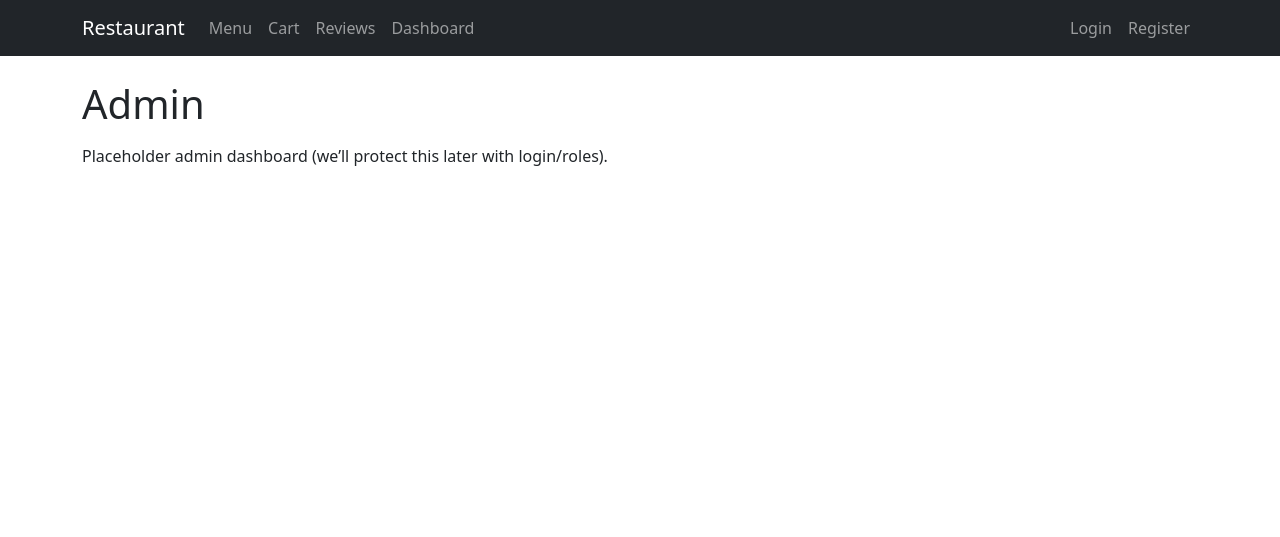
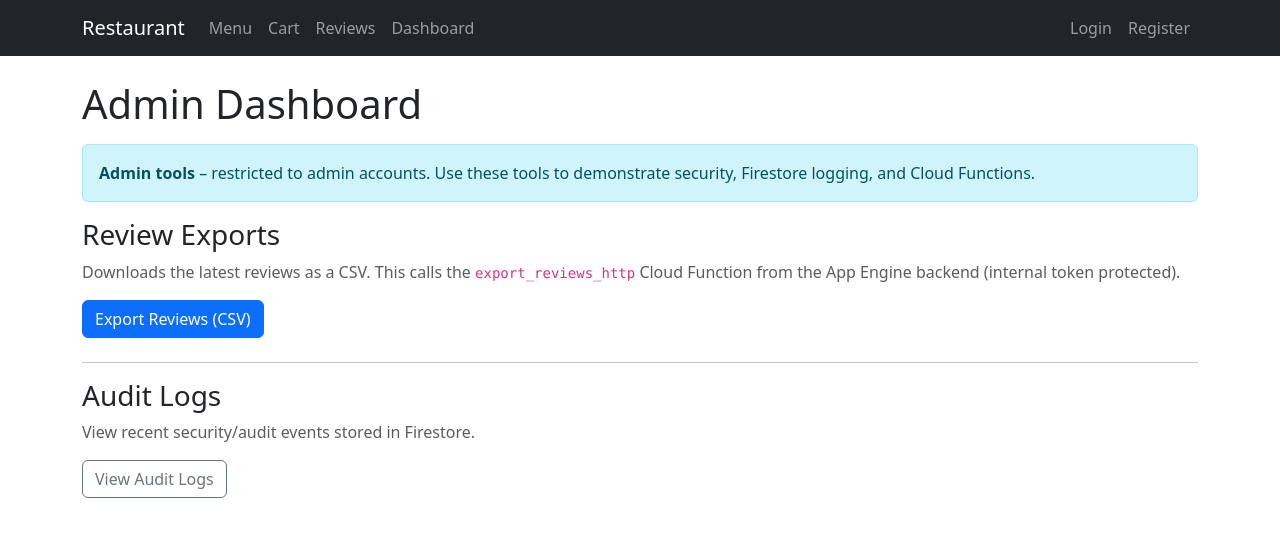
Before and after one commit to michaelSands04/systemsDevelopment-Resturant, a Python web app: template templates/admin.html in a window 1280 px wide. Shown: the top 537 px of the page. Run offline with Jinja, Linux system fonts and the light colour scheme; the template is opened without the code that fills it, so the values that code supplies are empty.

Commit message:
Enhance admin dashboard UI

```diff
--- a/templates/admin.html
+++ b/templates/admin.html
@@ -1,5 +1,35 @@
 {% extends "base.html" %}
 {% block content %}
-  <h1 class="mb-3">Admin</h1>
-  <p>Placeholder admin dashboard (we’ll protect this later with login/roles).</p>
+  <h1 class="mb-3">Admin Dashboard</h1>
+
+  <div class="alert alert-info">
+    <strong>Admin tools</strong> – restricted to admin accounts.
+    Use these tools to demonstrate security, Firestore logging, and Cloud Functions.
+  </div>
+
+  <div class="mb-4">
+    <h3 class="mb-2">Review Exports</h3>
+    <p class="text-muted">
+      Downloads the latest reviews as a CSV. This calls the <code>export_reviews_http</code> Cloud Function
+      from the App Engine backend (internal token protected).
+    </p>
+
+    <a class="btn btn-primary" href="{{ url_for('admin_export_reviews') }}">
+      Export Reviews (CSV)
+    </a>
+  </div>
+
+  <hr>
+
+  <div class="mb-4">
+    <h3 class="mb-2">Audit Logs</h3>
+    <p class="text-muted">
+      View recent security/audit events stored in Firestore.
+    </p>
+
+    <a class="btn btn-outline-secondary" href="{{ url_for('admin_logs') }}">
+      View Audit Logs
+    </a>
+  </div>
+
 {% endblock %}
```
